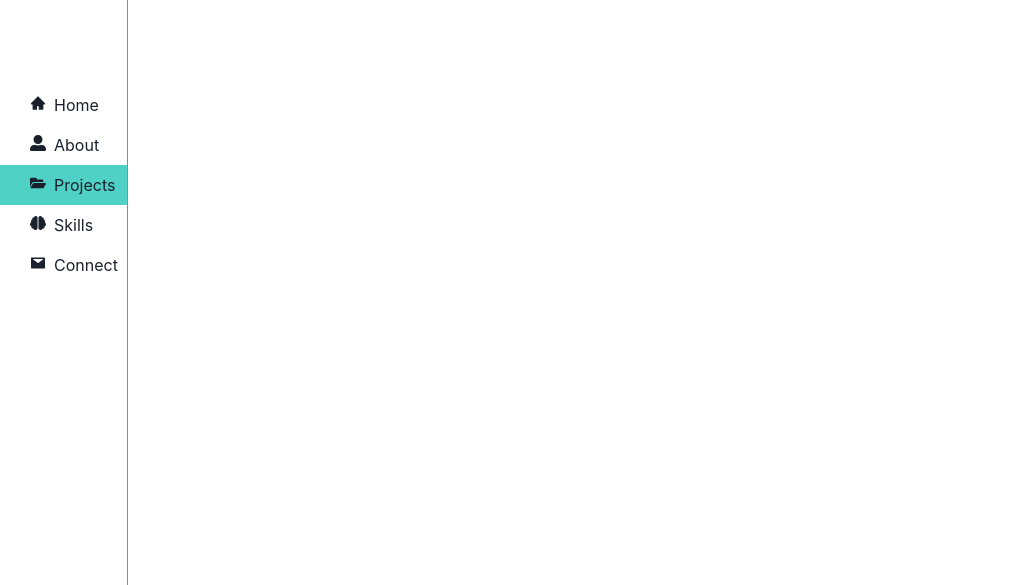
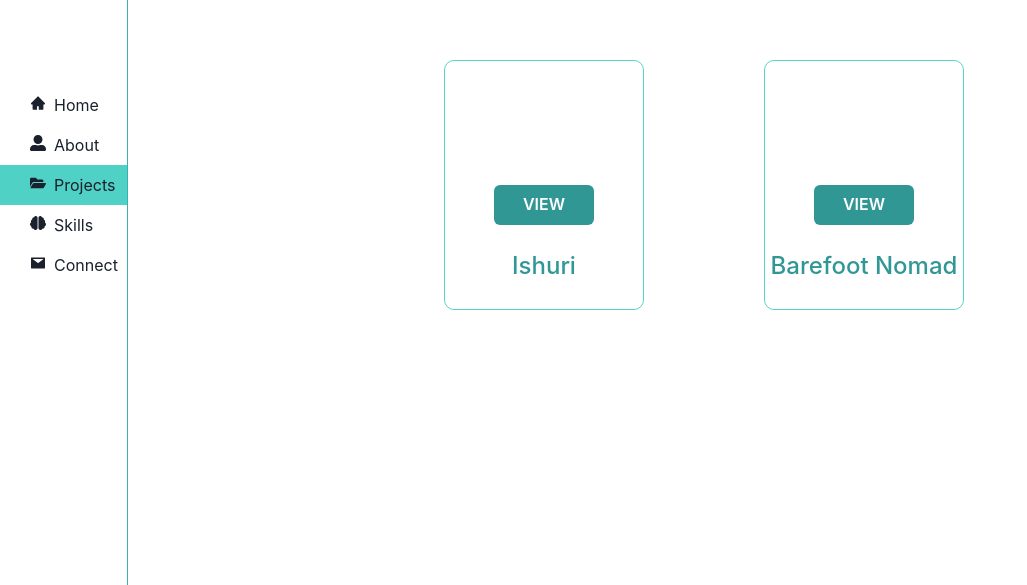
Before and after one commit to elvisiraguha/eiraguha.com, a Gatsby site: page /projects in a window 1280 px wide. Shown: the part 215-800 px from the top of the page, without its empty margins (0-1027 px from the left). Built offline with nearby package versions, Linux system fonts and the light colour scheme; Gatsby itself is replaced by a stand-in of ours; some packages are replaced by stand-ins of ours.

Commit message:
work on  projects

```diff
--- a/gatsby-config.js
+++ b/gatsby-config.js
@@ -1,3 +1,5 @@
+const path = require('path');
+
 module.exports = {
   siteMetadata: {
     title: 'Elvis Iraguha',
@@ -18,7 +20,7 @@ module.exports = {
       resolve: 'gatsby-source-filesystem',
       options: {
         name: 'images',
-        path: './src/images/',
+        path: path.join(__dirname, 'src', 'images'),
       },
       __key: 'images',
     },
--- a/src/pages/about.jsx
+++ b/src/pages/about.jsx
@@ -1,5 +1,5 @@
 import React from 'react';
-import { Flex, Text, Box, Image } from '@chakra-ui/react';
+import { Flex, Text, Box, Image, Button } from '@chakra-ui/react';
 import { ProfileImage } from '../components';
 import Sidebar from '../components/Layout';
 
@@ -20,6 +20,17 @@ const About = () => {
               Aiming to help Companies and Individuals Build Robust Applications that
               Engage exceptional Users Experience and Drive Business Growth
             </Text>
+            <Button
+              mt="4"
+              as="a"
+              href="https://docs.google.com/document/d/10LHJmI1cibvP8B4vOIhpmWf8zJGxjZtbtdi9Y_fRkwU/preview"
+              target="_blank"
+              borderRadius="0"
+              bg="teal.300"
+              _hover={{ bg: 'teal.400' }}
+            >
+              Resume
+            </Button>
           </Text>
           <ProfileImage />
         </Flex>
--- a/src/pages/projects.jsx
+++ b/src/pages/projects.jsx
@@ -1,75 +1,111 @@
 import React from 'react';
-import { Grid, Box, GridItem, Text } from '@chakra-ui/react';
+import { Grid, Box, GridItem, Text, Image, Button } from '@chakra-ui/react';
 import Sidebar from '../components/Layout';
-import { StaticImage } from 'gatsby-plugin-image';
+import { graphql } from 'gatsby';
+import { GatsbyImage, getImage } from 'gatsby-plugin-image';
 
-const Projects = () => {
+const Projects = ({ data }) => {
   const projects = [
     {
       title: 'Ishuri',
       link: 'ishuri.surge.sh',
       description: 'lorem ipsum lrrr',
-      thumbnail: '../images/ishuri.png',
+      src: '../images/ishuri.png',
     },
     {
       title: 'Barefoot Nomad',
       link: 'http://script-heroes-bn-frontend-stg.herokuapp.com/',
       description: 'dd',
-      thumbnail: '../images/barefoot.png',
-    },
-    {
-      title: 'tt',
-      link: 'll',
-      description: 'dd',
-      thumbnail: 'tt',
-    },
-    {
-      title: 'tt',
-      link: 'll',
-      description: 'dd',
-      thumbnail: 'tt',
-    },
-    {
-      title: 'tt',
-      link: 'll',
-      description: 'dd',
-      thumbnail: 'tt',
-    },
-    {
-      title: 'tt',
-      link: 'll',
-      description: 'dd',
-      thumbnail: 'tt',
-    },
-    {
-      title: 'tt',
-      link: 'll',
-      description: 'dd',
-      thumbnail: 'tt',
-    },
-    {
-      title: 'tt',
-      link: 'll',
-      description: 'dd',
-      thumbnail: 'tt',
+      src: '../images/barefoot.png',
     },
   ];
   return (
     <Sidebar>
-      <Box height="100%">
-        {/* <Grid gridTemplateColumns="1fr 1fr 1fr" gridGap="20px">
-          {projects.map((project, index) => (
-            <GridItem key={index}>
-              <Box>
-                <StaticImage src={'../images/ishuri.png'} alt={project.description} />
-                <Text>{project.title}</Text>
-              </Box>
+      <Grid
+        height="100vh"
+        py="10"
+        gridTemplateColumns="repeat(auto-fit, 300px)"
+        gridGap="20px"
+        justifyContent="center"
+        justifyItems="center"
+        alignItems="center"
+      >
+        {projects.map((project, index) => {
+          return (
+            <GridItem
+              key={index}
+              height="250px"
+              width="200px"
+              d="grid"
+              gridTemplateColumns="1fr"
+              gridTemplateRows="1fr 1fr 1fr 1fr"
+              borderRadius="10px"
+            >
+              {/* <img
+                style={{
+                  width: '100%',
+                  height: '100%',
+                  objectFit: 'cover',
+                  display: 'block',
+                  gridColumn: '1 / span 1',
+                  gridRow: '1 / span 4',
+                }}
+                src={project.src}
+                alt={project.description}
+              /> */}
+              <Button
+                gridColumn="1 / span 1"
+                gridRow="3 / span 1"
+                as="a"
+                href={project.link}
+                zIndex="2"
+                target="_blank"
+                width="100px"
+                mx="auto"
+                bg="teal.500"
+                _hover={{ bg: 'teal.400' }}
+                color="white"
+              >
+                VIEW
+              </Button>
+              <Box
+                gridRow="1 / span 4"
+                gridColumn="1 / span 1"
+                border="1px solid #4fd1c5f4"
+                borderRadius="10px"
+                zIndex="1"
+              />
+              <Text
+                textAlign="center"
+                gridColumn="1 / span 1"
+                gridRow="4 / span 1"
+                zIndex="2"
+                fontSize="24"
+                fontWeight="medium"
+                color="teal.500"
+              >
+                {project.title}
+              </Text>
             </GridItem>
-          ))}
-        </Grid> */}
-      </Box>
+          );
+        })}
+      </Grid>
     </Sidebar>
   );
 };
 
+// export const query = graphql`
+//   query projects {
+//     fileName: file(relativePath: { eq: "images/ishuri.png" }) {
+//       thumbnail {
+//         childImageSharp {
+//           fluid(maxWidth: 400, maxHeight: 250) {
+//             ...GatsbyImageSharpFluid
+//           }
+//         }
+//       }
+//     }
+//   }
+// `;
+
 export default Projects;
```
Also changed, not shown: 1 other file.
